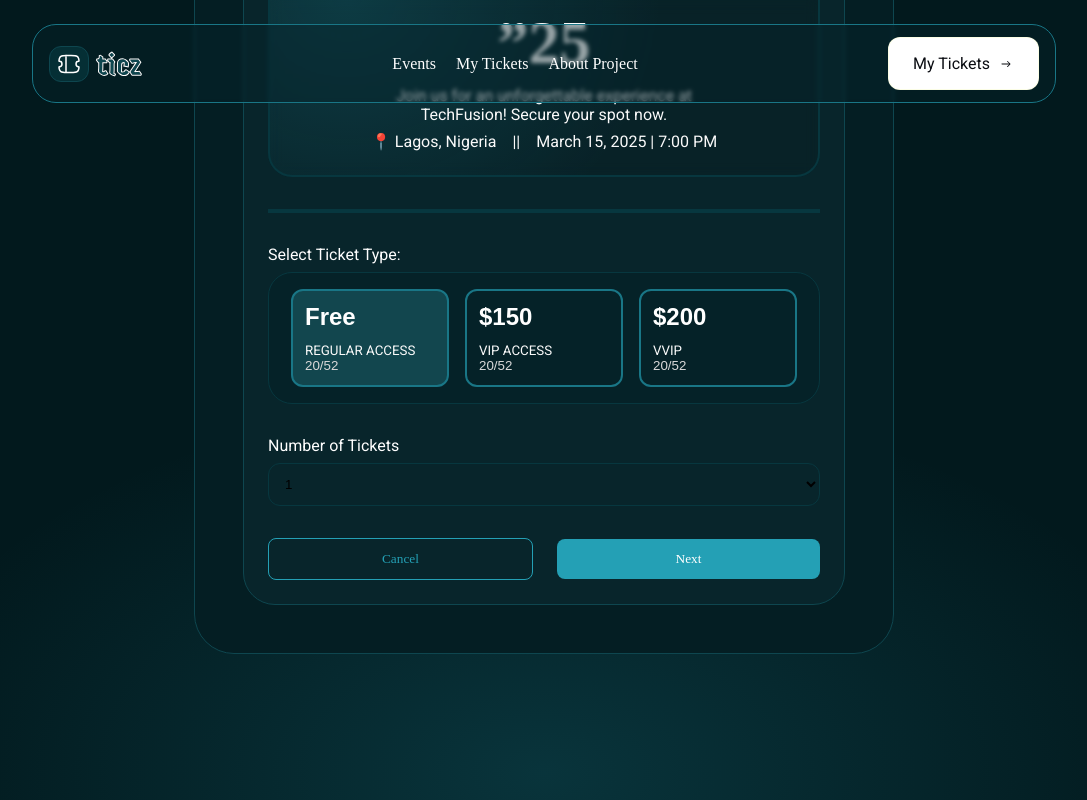
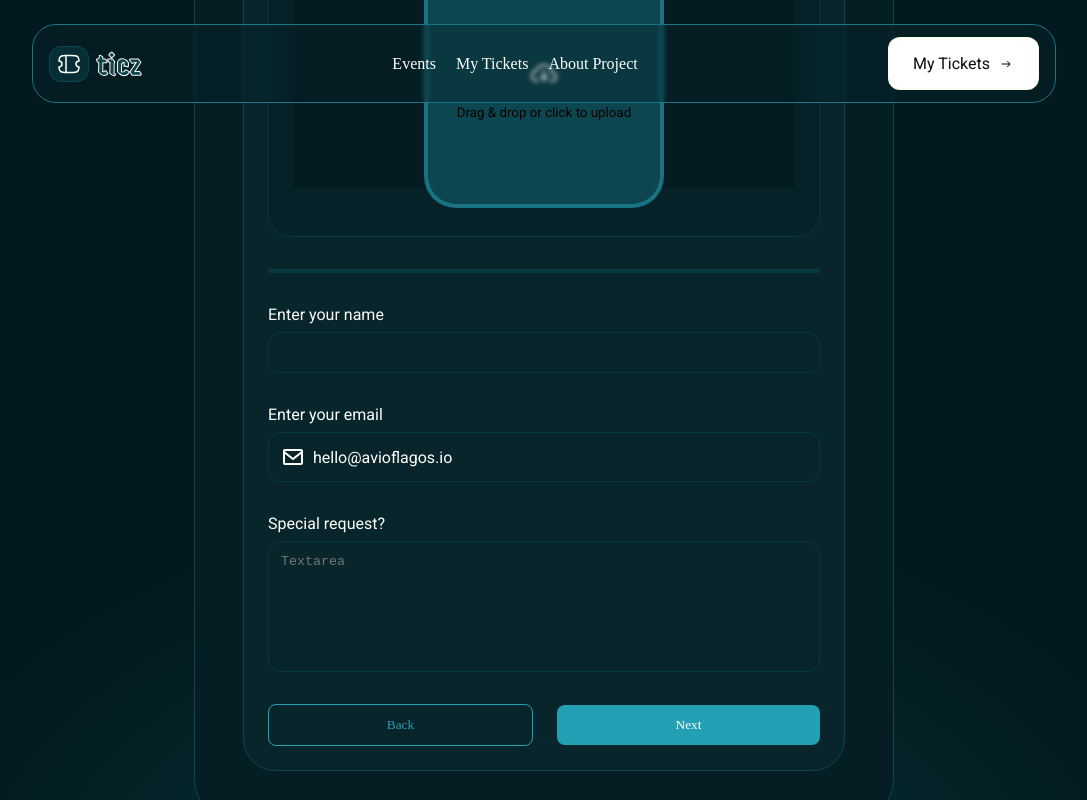
Before and after one commit to theo-fortune/hngx-stage2-event-ticket, a Next.js app: page / in a window 1280 px wide. Both pictures are taken after a click on the button "Next". Shown: the part 363-1163 px from the top of the page, without its empty margins (96-1183 px from the left). Built offline with nearby package versions, Linux system fonts and the light colour scheme; a web font is replaced by a local one.

Commit message:
step 2 done

```diff
--- a/components/TicketCard/StepOne.jsx
+++ b/components/TicketCard/StepOne.jsx
@@ -17,7 +17,7 @@ const ButtonsClick = ({ price, type, access, selected, onClick }) => {
   );
 };
 
-const StepOne = () => {
+const StepOne = ({onNext, onBack}) => {
   const [selectedButton, setSelectedButton] = useState(0);
   const [selectedNumber, setSelectedNumber] = useState(1);
 
@@ -37,7 +37,7 @@ const StepOne = () => {
           <p>March 15, 2025 | 7:00 PM</p>
         </div>
       </div>
-      <hr className="step-one__divider" />
+      <hr className="step-one__divider step-divider" />
       <div className="step-one__type">
         <p>Select Ticket Type:</p>
         <div className="step-one__type-buttons">
@@ -81,8 +81,8 @@ const StepOne = () => {
         </div>
       </div>
       <div className="step-one__buttons">
-        <button>Cancel</button>
-        <button>Next</button>
+        <button onClick={onBack}>Cancel</button>
+        <button onClick={onNext}>Next</button>
       </div>
     </figure>
   );
--- /dev/null
+++ b/components/TicketCard/StepThree.jsx
@@ -0,0 +1,10 @@
+import React from 'react'
+import './stepThree.css'
+
+const StepThree = () => {
+	return (
+		<div>StepThree</div>
+	)
+}
+
+export default StepThree
--- /dev/null
+++ b/components/TicketCard/StepTwo.jsx
@@ -0,0 +1,46 @@
+/* eslint-disable @next/next/no-img-element */
+import React from "react";
+import "./stepTwo.css";
+
+const StepTwo = ({onNext, onBack}) => {
+  return (
+    <figure className="step-two">
+      <div className="step-two__upload">
+        <p>Upload Profile Photo</p>
+        <div className="step-two__upload-card">
+          <button className="step-two__upload-card_upload">
+            <img src="/images/cloud-download.svg" alt="cloud" />
+            <p>Drag & drop or click to upload</p>
+          </button>
+        </div>
+      </div>
+      <hr className="step-divider" />
+      <div className="name-input">
+        <label>Enter your name</label>
+        <input type="text" />
+      </div>
+      <div className="email-input">
+        <label>Enter your email</label>
+        <div className="email-input__input">
+          <img src="/images/envelope.svg" alt="envelope" />
+          <input type="text" placeholder="hello@avioflagos.io" />
+        </div>
+      </div>
+      <div className="request-input">
+        <label>Special request?</label>
+        <textarea
+          name="request"
+          id="request"
+          placeholder="Textarea"
+          rows={7}
+        ></textarea>
+      </div>
+      <div className="step-two__buttons">
+        <button onClick={onBack}>Back</button>
+        <button onClick={onNext}>Next</button>
+      </div>
+    </figure>
+  );
+};
+
+export default StepTwo;
--- a/components/TicketCard/TicketCard.jsx
+++ b/components/TicketCard/TicketCard.jsx
@@ -1,23 +1,61 @@
-import React from "react";
+"use client"
+import React, { useState } from "react";
 import "./ticketCard.css";
 import StepOne from "./StepOne";
+import StepTwo from "./StepTwo";
+import StepThree from "./StepThree";
 
 const TicketCard = () => {
-  const currentStep = 1;
+  const [currentStep, setCurrentStep] = useState(1);
   const steps = 3;
+
+  const handleNext = () => {
+    if (currentStep < steps) setCurrentStep((prev) => prev + 1);
+  };
+
+  const handleBack = () => {
+    if (currentStep > 1) setCurrentStep((prev) => prev - 1);
+  };
+
+  const handleReset = () => setCurrentStep(1);
+
+  const getStepTitle = () => {
+    const titles = {
+      1: "Ticket Selection",
+      2: "Attendee Details",
+      3: "", // Empty title for step 3
+    };
+    return titles[currentStep];
+  };
+
   return (
     <article className="ticket-card">
       <div className="ticket-card__heading">
+        {currentStep !== 3 && (
           <div className="ticket-card__heading-top">
-          <h1>Ticket Selection</h1>
+            <h1>{getStepTitle()}</h1>
             <p>
               Step {currentStep}/{steps}
             </p>
           </div>
+        )}
+
+        {currentStep !== 3 && (
           <div className="ticket-card__heading-progress">
-          <div className="ticket-card__heading-progress-bar"></div>
+            <div
+              className="ticket-card__heading-progress-bar"
+              style={{ width: `${((currentStep - 1) / (steps - 1)) * 100}%` }}
+            ></div>
           </div>
-        <StepOne />
+        )}
+
+        {currentStep === 1 && (
+          <StepOne onNext={handleNext} onBack={handleBack} />
+        )}
+        {currentStep === 2 && (
+          <StepTwo onNext={handleNext} onBack={handleBack} />
+        )}
+        {currentStep === 3 && <StepThree onReset={handleReset} />}
       </div>
     </article>
   );
--- a/components/TicketCard/stepOne.css
+++ b/components/TicketCard/stepOne.css
@@ -159,30 +159,3 @@
   flex-direction: column;
   gap: 8px;
 }
-
-.step-one__buttons {
-  display: flex;
-  align-items: center;
-  justify-content: space-between;
-  align-self: stretch;
-	gap: 24px;
-}
-
-.step-one__buttons button {
-  padding: 12px 24px;
-  font-family: "JejuMyeongjo";
-  flex: 1;
-}
-
-.step-one__buttons button:first-child {
-  border-radius: var(--Radius-reg, 8px);
-  color: #24a0b5;
-  border: 1px solid #24a0b5;
-
-}
-
-.step-one__buttons button:last-child {
-  border-radius: var(--Radius-reg, 8px);
-  background: #24a0b5;
-  color: #fff;
-}
--- /dev/null
+++ b/components/TicketCard/stepTwo.css
@@ -0,0 +1,117 @@
+.step-two {
+  display: flex;
+  padding: 24px;
+  flex-direction: column;
+  justify-content: center;
+  align-items: flex-start;
+  gap: 32px;
+  align-self: stretch;
+
+  border-radius: 32px;
+  border: 1px solid #0e464f;
+  background: #08252b;
+}
+
+.step-two__upload {
+  display: flex;
+  padding: 24px 24px 48px 24px;
+  flex-direction: column;
+  align-items: flex-start;
+  align-items: stretch;
+  gap: 32px;
+  width: 100%;
+
+  border-radius: 24px;
+  border: 1px solid #07373f;
+  background: #052228;
+}
+
+.step-two__upload-card {
+  background: rgba(0, 0, 0, 0.2);
+  height: 200px;
+  display: flex;
+  align-items: center;
+  justify-content: center;
+}
+
+.step-two__upload-card_upload {
+  display: flex;
+  width: 240px;
+  height: 240px;
+  padding: 24px;
+  flex-direction: column;
+  justify-content: center;
+  align-items: center;
+  gap: 16px;
+
+  border-radius: 32px;
+  border: 4px solid rgba(36, 160, 181, 0.5);
+  background: #0e464f;
+}
+
+.step-divider {
+  height: 4px;
+  align-self: stretch;
+  background: #07373f !important;
+  border: none !important;
+}
+
+.name-input,
+.email-input {
+  display: flex;
+  flex-direction: column;
+  align-items: flex-start;
+  gap: 8px;
+  align-self: stretch;
+}
+
+.name-input label {
+  color: #fafafa;
+}
+
+.name-input input,
+.email-input__input {
+  align-self: stretch;
+}
+
+.email-input__input {
+  padding: 12px;
+  border-radius: var(--Radius-reg-2, 12px);
+  border: 1px solid #07373f;
+  outline: none;
+  background: none;
+  color: #fff;
+  display: flex;
+  align-items: center;
+  gap: 8px;
+}
+
+.email-input__input input {
+  all: unset;
+  flex: 1;
+  color: #fff;
+  font-family: "Roboto", serif;
+}
+
+.email-input__input input::placeholder {
+  color: #fff;
+}
+
+.request-input {
+  display: flex;
+  flex-direction: column;
+  align-items: flex-start;
+  gap: 8px;
+  align-self: stretch;
+}
+
+.request-input textarea {
+  border-radius: 12px;
+  border: 1px solid #07373f;
+  align-self: stretch;
+  padding: 12px;
+	outline: none;
+	background: none;
+	resize: none;
+	color: #fff;
+}
--- a/src/app/globals.css
+++ b/src/app/globals.css
@@ -23,6 +23,15 @@ button {
   border: none;
 }
 
+input {
+  padding: 12px;
+  border-radius: var(--Radius-reg-2, 12px);
+  border: 1px solid #07373f;
+  outline: none;
+  background: none;
+  color: #fff;
+}
+
 @font-face {
   font-family: "JejuMyeongjo";
   src: url(../app/fonts/JejuMyeongjo-Regular.ttf);
@@ -39,7 +48,9 @@ a {
   text-decoration: none;
 }
 
-p {
+p,
+label,
+input {
   font-family: "Roboto", serif;
 }
 
@@ -51,3 +62,33 @@ p {
   width: 100%;
   margin: 146px 0;
 }
+
+.step-one__buttons,
+.step-two__buttons {
+  display: flex;
+  align-items: center;
+  justify-content: space-between;
+  align-self: stretch;
+  gap: 24px;
+}
+
+.step-one__buttons button,
+.step-two__buttons button {
+  padding: 12px 24px;
+  font-family: "JejuMyeongjo";
+  flex: 1;
+}
+
+.step-one__buttons button:first-child,
+.step-two__buttons button:first-child {
+  border-radius: var(--Radius-reg, 8px);
+  color: #24a0b5;
+  border: 1px solid #24a0b5;
+}
+
+.step-one__buttons button:last-child,
+.step-two__buttons button:last-child {
+  border-radius: var(--Radius-reg, 8px);
+  background: #24a0b5;
+  color: #fff;
+}
```
Also changed, not shown: components/TicketCard/stepThree.css (added), public/images/cloud-download.svg (added), public/images/envelope.svg (added). Lines whose indentation alone changed are shown as unchanged.
